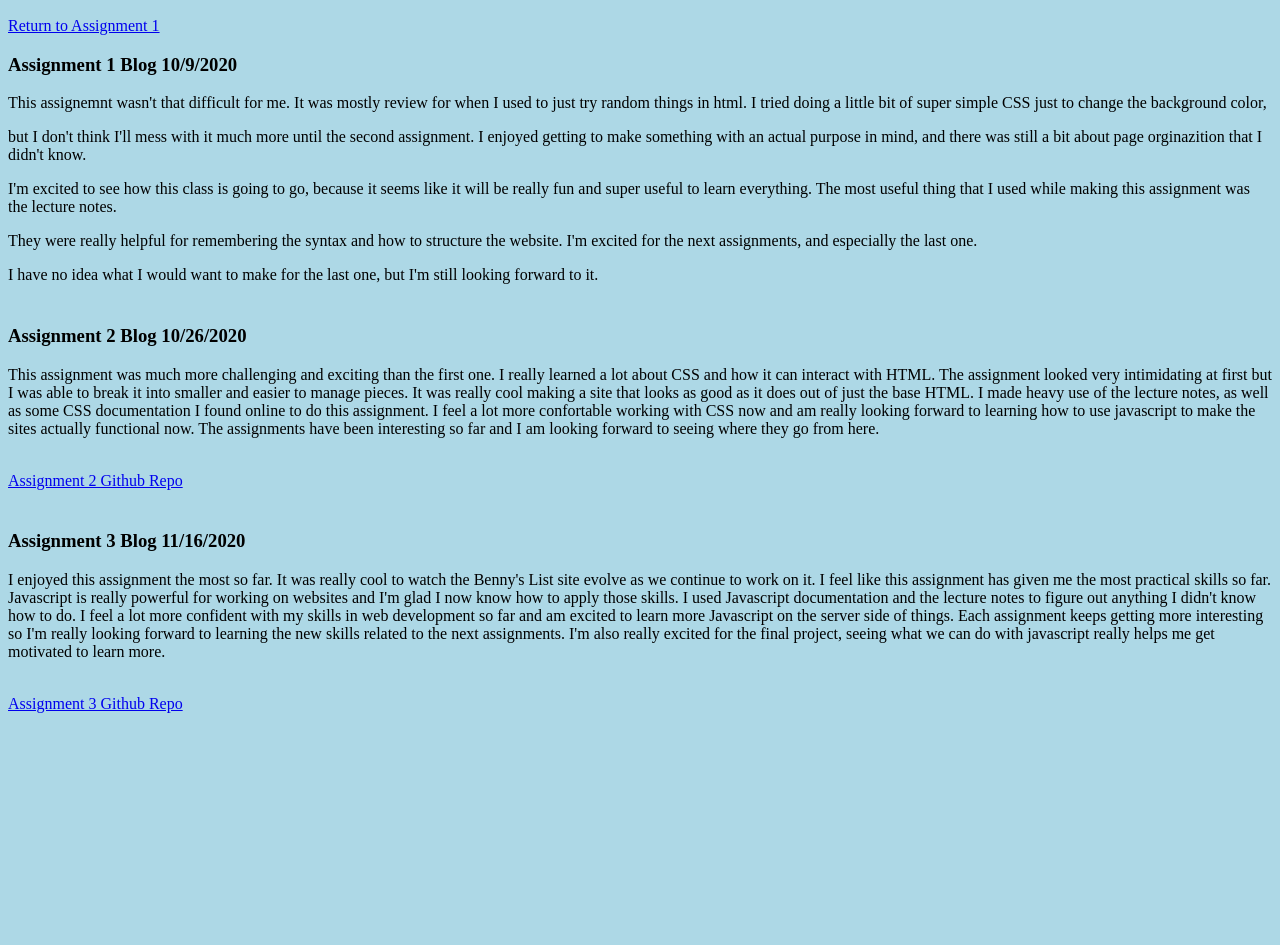
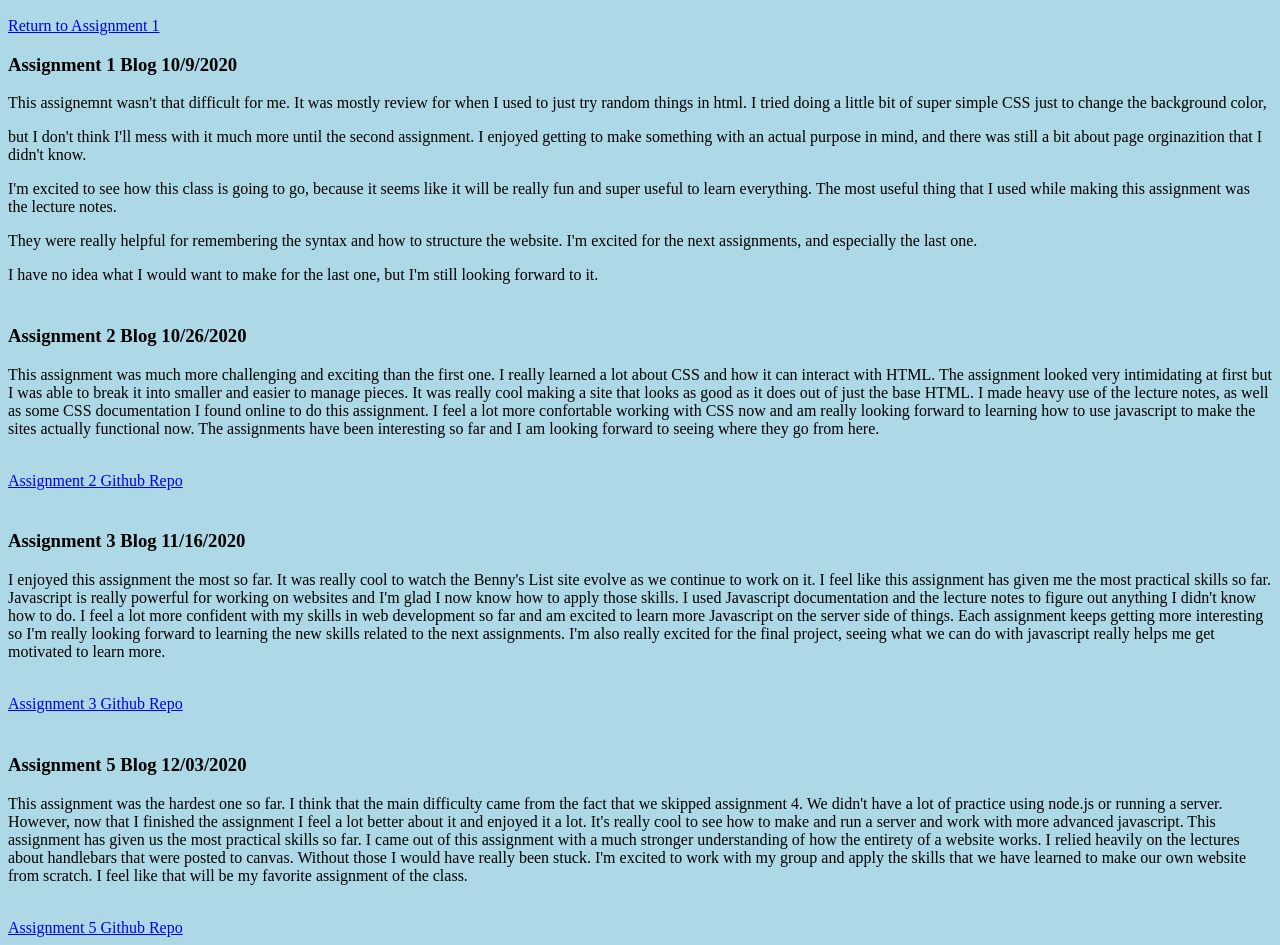
Before and after one commit to Smithry9/Smithry9.github.io, a plain HTML site: page blog.html in a window 1280 px wide. Shown: the part 110-1055 px from the top of the page. Before the commit the page ends 831 px from the top, so only its background shows below. Drawn offline with Linux system fonts and the light colour scheme.

Commit message:
Added assignment 5 blog

```diff
--- a/blog.html
+++ b/blog.html
@@ -38,5 +38,15 @@ to make the sites actually functional now. The assignments have been interesting
 
     <a href = https://github.com/osu-cs290-f20/assignment-3-Smithry9><br>Assignment 3 Github Repo</a>
 
+    <h3><br>Assignment 5 Blog   12/03/2020</h3>
+    <p>This assignment was the hardest one so far. I think that the main difficulty came from the fact that we skipped assignment 4. We didn't have a lot of
+    practice using node.js or running a server. However, now that I finished the assignment I feel a lot better about it and enjoyed it a lot.
+    It's really cool to see how to make and run a server and work with more advanced javascript. This assignment has given us the most practical skills so far.
+    I came out of this assignment with a much stronger understanding of how the entirety of a website works. I relied heavily on the lectures about handlebars
+    that were posted to canvas. Without those I would have really been stuck. I'm excited to work with my group and apply the skills that we have learned to make
+    our own website from scratch. I feel like that will be my favorite assignment of the class.</p>
+
+    <a href = https://github.com/osu-cs290-f20/assignment-5-Smithry9><br>Assignment 5 Github Repo</a>
+
 </body>
 </html>
```
Lines whose indentation alone changed are shown as unchanged.
